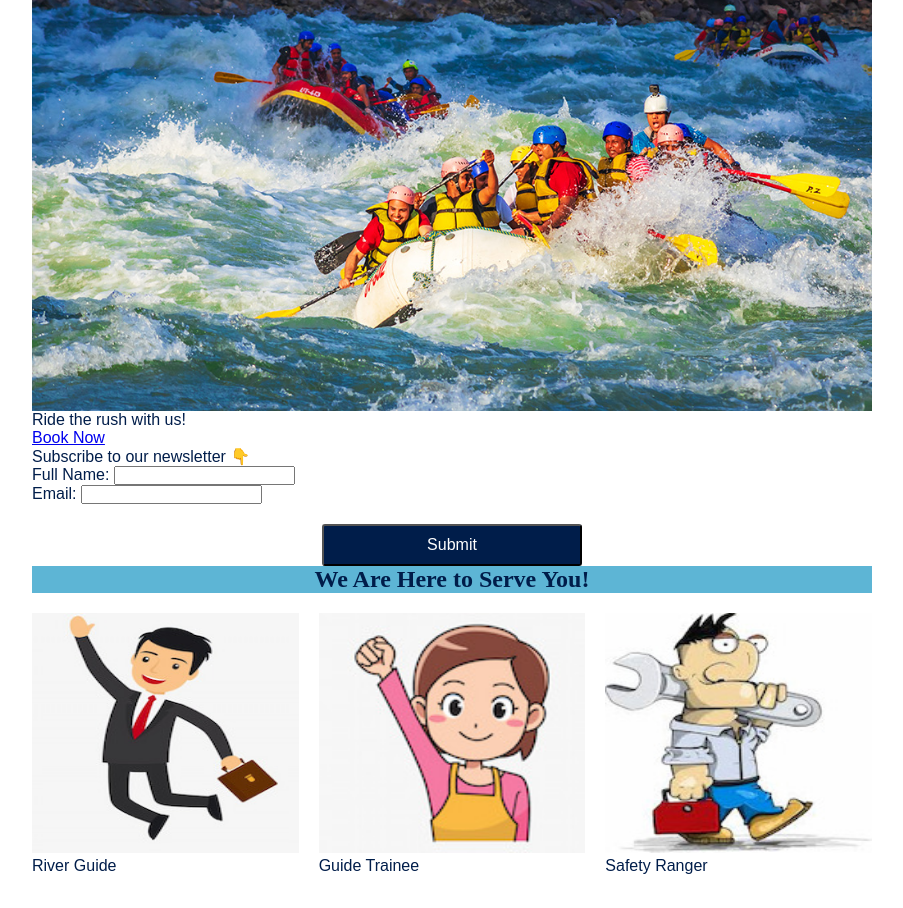
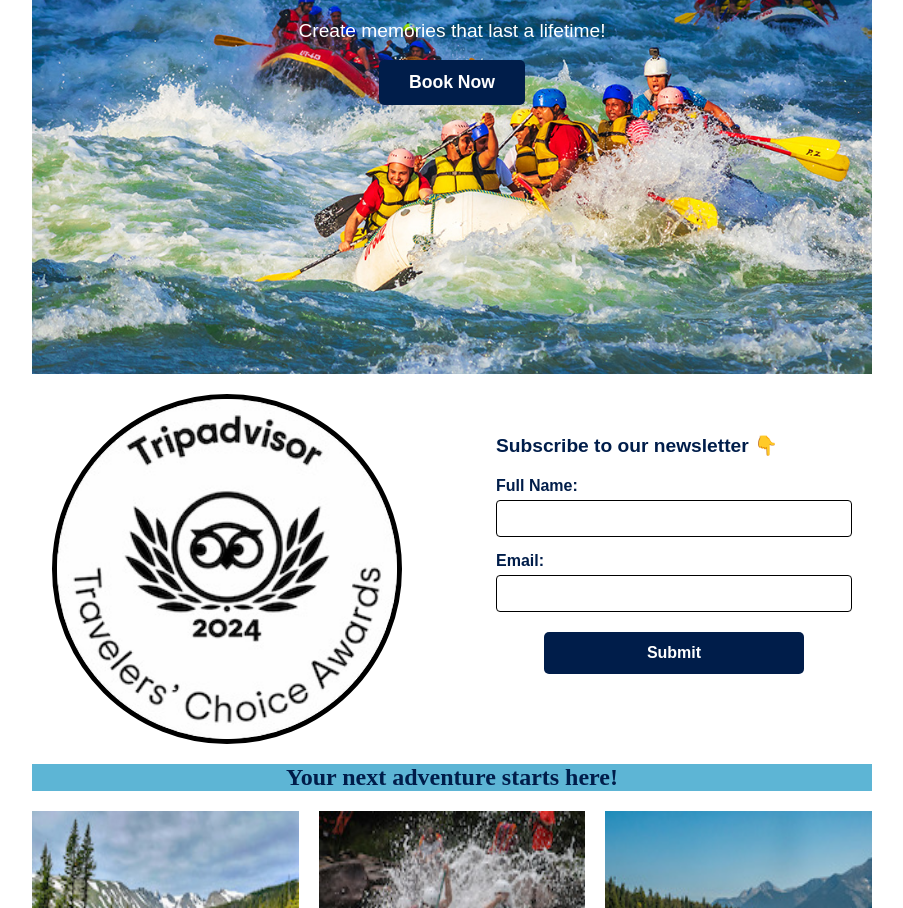
Before and after one commit to Shelbizzle626/wdd130, a plain HTML site: page wwr/index.html in a window 1280 px wide. Shown: the part 220-1128 px from the top of the page, without its empty margins (188-1091 px from the left). Drawn offline with Linux system fonts and the light colour scheme.

Commit message:
index page mostly done

```diff
--- a/wwr/index.html
+++ b/wwr/index.html
@@ -23,16 +23,17 @@
     </header>
     <main>
         <div class="index-hero">
-            <h1>River Rush Adventures</h1>
             <img src="images/rafting12_rapids.jpg" alt="rafting open bottom">
+            <h1>Ride the rush with us!</h1>
+            <p>Create memories that last a lifetime!</p>
+            <a href="trips.html" class="cta-button">Book Now</a>
         </div>
         <div>
             <article>
-                <p>Ride the rush with us!</p>
-                <a href="trips.html" class="cta-button">Book Now</a>
             </article>
         </div>
         <div class="newsletter">
+            <img src="images/trip_advisor.jpg" alt="trip advisor">
             <a>Subscribe to our newsletter 👇</a>
             <form>
                 <div class="name">
@@ -47,18 +48,18 @@
             </form>
         </div>
         <section class="contact-pictures">
-            <h2>We Are Here to Serve You!</h2>
+            <h2>Your next adventure starts here!</h2>
             <figure>
-                <img src="images/employee1.jpg" alt="Jared Summers">
-                <figcaption>River Guide</figcaption>
+                <img src="images/oregon1.jpg" alt="Oregon River">
+                <figcaption>Scenic Trips</figcaption>
             </figure>
             <figure>
-                <img src="images/employee2.jpg" alt="Shirley Goodtimes">
-                <figcaption>Guide Trainee</figcaption>
+                <img src="images/green_raft.jpg" alt="Grren Raft">
+                <figcaption>Wild Adventures</figcaption>
             </figure>
             <figure>
-                <img src="images/employee3.jpg" alt="Sam Safety">
-                <figcaption>Safety Ranger</figcaption>
+                <img src="images/camping.jpg" alt="Camp Site">
+                <figcaption>Beautiful Open Space</figcaption>
             </figure>
         </section>
     </main>
--- a/wwr/styles/rafting.css
+++ b/wwr/styles/rafting.css
@@ -76,7 +76,12 @@ header img {
     height: 150px;
 }
 
-.hero h1 {
+.index-hero {
+    position: relative;
+}
+
+.hero h1,
+.index-hero h1 {
     position: absolute;
     top: 20px;
     width: 840px;
@@ -86,6 +91,31 @@ header img {
     opacity: 0.7;
     background-color: transparent;
     color: white;
+}
+
+.index-hero p {
+    position: absolute;
+    top: 80px;
+    width: 840px;
+    text-align: center;
+    color: white;
+    font-size: 1.2em;
+    margin: 0;
+}
+
+.cta-button {
+    position: absolute;
+    top: 120px;
+    left: 50%;
+    transform: translateX(-50%);
+    background-color: var(--accent1-color);
+    color: white;
+    padding: 12px 30px;
+    text-decoration: none;
+    border-radius: 5px;
+    font-weight: bold;
+    font-size: 1.1em;
+    transition: background-color 0.3s;
 }
 
 main > h1 {
@@ -235,6 +265,66 @@ button {
     padding-bottom: 30px;
 }
 
+.newsletter {
+    display: grid;
+    grid-template-columns: 400px 1ft;
+    align-items: start;
+    gap: 20px;
+    max-width: 1200px;
+    margin: 0 auto;
+    padding: 20px;
+}
+
+.newsletter img {
+    grid-row: 1 / 4;
+    grid-column: 1;
+    width: 350px;
+    height: auto;
+    border-radius: 50%;
+    border: 5px solid black;
+}
+
+.newsletter form {
+    grid-row: 2;
+    grid-column: 2;
+}
+
+.newsletter .name,
+.newsletter .email {
+    margin-bottom: 15px;
+}
+
+.newsletter label {
+    display: block;
+    margin-bottom: 5px;
+    font-weight: bold;
+}
+
+.newsletter input {
+    width: 100%;
+    padding: 10px;
+    border: 1px solid black;
+    border-radius: 4px;
+}
+
+.newsletter button {
+    background-color: var(--accent1-color);
+    color: white;
+    padding: 12px 30px;
+    border: none;
+    border-radius: 5px;
+    font-weight: bold;
+    cursor: pointer;
+}
+
+.newsletter a {
+    grid-row: 1;
+    grid-column: 2;
+    margin-top: 40px;
+    font-size: 1.2em;
+    font-weight: bold;
+}
+
 .history {
     display: grid;
     grid-template-columns: 1fr 1fr 1fr 1fr 1fr;
```
Also changed, not shown: wwr/images/camping.jpg (added), wwr/images/green_raft.jpg (added), wwr/images/oregon1.jpg (added), wwr/images/trip_advisor.jpg (added).
